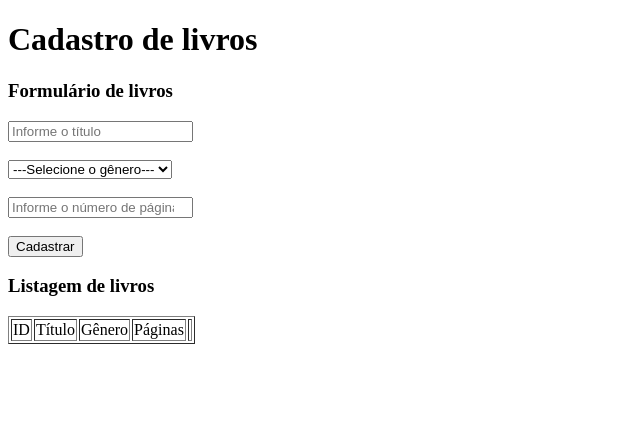
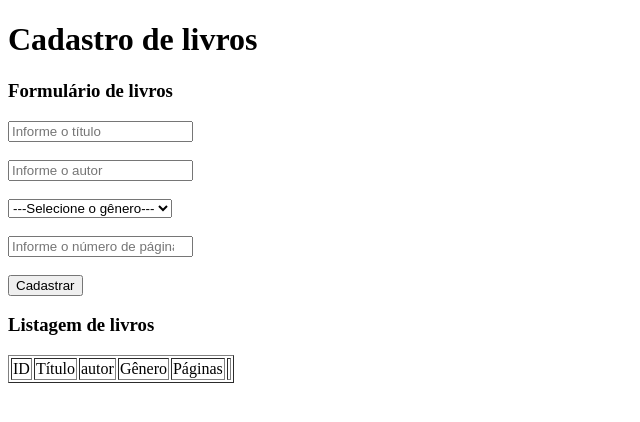
Before and after one commit to Morenofael/lingProgWeb2023-livros, a PHP site: page /livros.php in a window 1280 px wide. Shown: the top 422 px of the page, without its empty margins (0-640 px from the left). Run offline with PHP 8.4, Linux system fonts and the light colour scheme; data that the repository does not hold is empty.

Commit message:
Adicionar campo autor

```diff
--- a/aula6_PHP_banco/livros/livros.php
+++ b/aula6_PHP_banco/livros/livros.php
@@ -15,11 +15,12 @@ if(isset($_POST['submetido'])) {
     $genero = isset($_POST['genero']) ? $_POST['genero'] : null;
     $qtdPaginas = isset($_POST['qtdPaginas']) ?
                         $_POST['qtdPaginas'] : null;
+    $autor = isset($_POST['autor']) ? $_POST['autor'] : null;
 
-    $sql = 'INSERT INTO livros (titulo, genero, qtd_paginas)' .
-        ' VALUES (?, ?, ?)';
+    $sql = 'INSERT INTO livros (titulo, genero, qtd_paginas, autor)' .
+        ' VALUES (?, ?, ?, ?)';
     $stmt = $conn->prepare($sql);
-    $stmt->execute([$titulo, $genero, $qtdPaginas]);
+    $stmt->execute([$titulo, $genero, $qtdPaginas, $autor]);
 
     header("location: livros.php");
 }
@@ -42,7 +43,10 @@ if(isset($_POST['submetido'])) {
             placeholder="Informe o título" />
 
         <br><br>
+        <input type="text" name="autor"
+            placeholder="Informe o autor" />
 
+        <br><br>
         <select name="genero">
             <option value="">---Selecione o gênero---</option>
             <option value="D">Drama</option>
@@ -77,6 +81,7 @@ if(isset($_POST['submetido'])) {
         <tr>
             <td>ID</td>
             <td>Título</td>
+            <td>autor</td>
             <td>Gênero</td>
             <td>Páginas</td>
             <td></td>
@@ -86,6 +91,7 @@ if(isset($_POST['submetido'])) {
             <tr>
                 <td> <?php echo $reg['id'] ?> </td>
                 <td> <?php echo $reg['titulo'] ?> </td>
+                <td> <?php echo $reg['autor'] ?> </td>
                 <td>
                 <?php
                     switch($reg['genero']) {
```
